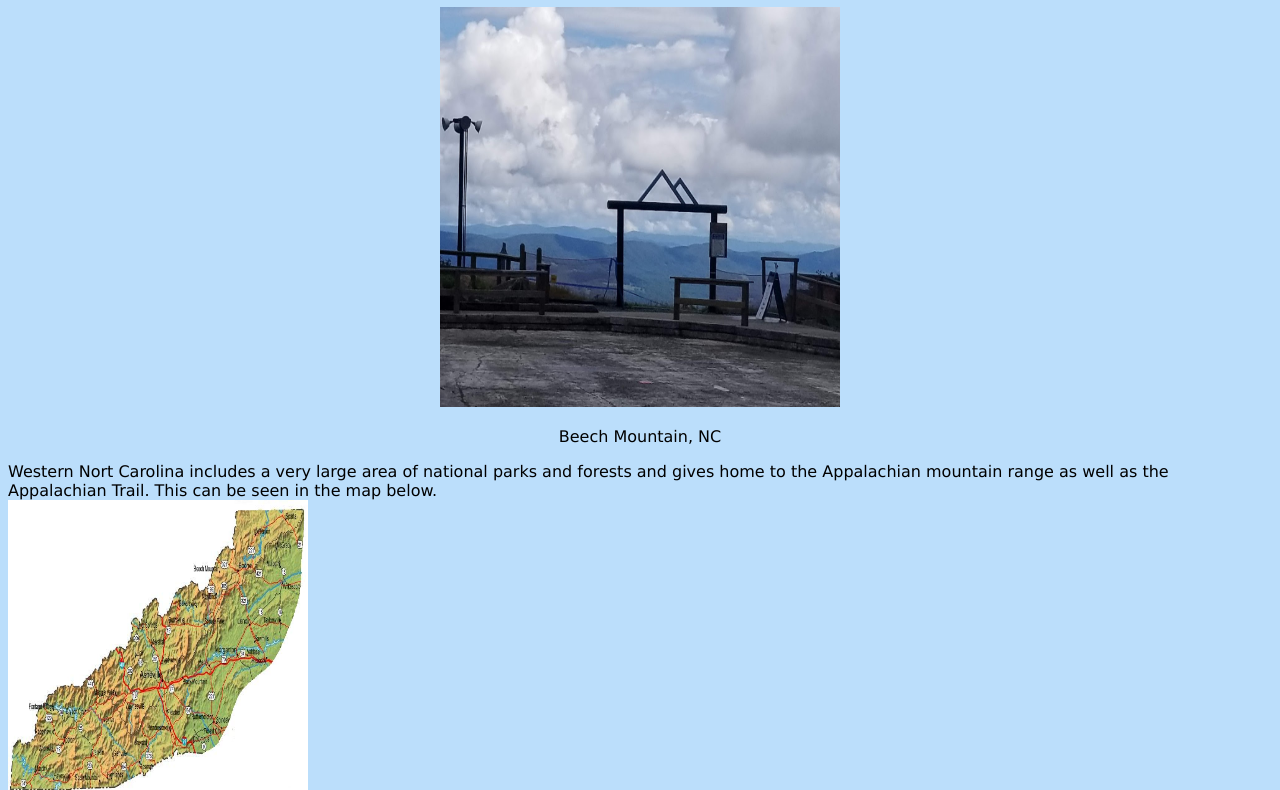
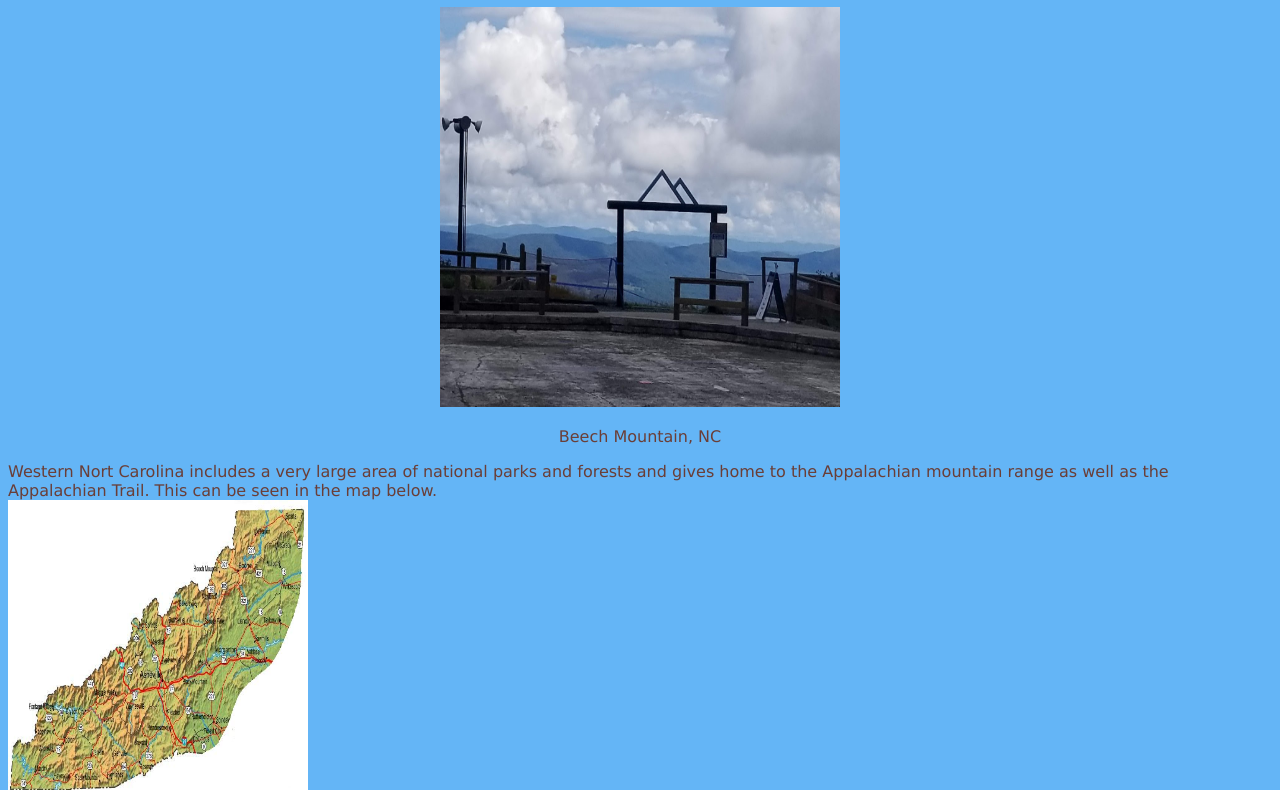
Before and after one commit to ryanjames1729/html-intro, a plain HTML site: page index.html in a window 1280 px wide. Shown: the part 73-863 px from the top of the page. Drawn offline with Linux system fonts and the light colour scheme.

Commit message:
Update index.html

```diff
--- a/index.html
+++ b/index.html
@@ -4,7 +4,7 @@
     <meta charset="utf-8">
     <title>WNC</title>
   </head>
-  <body style="background-color: #bbdefb; font-family:verdana">
+  <body style="background-color: #64b5f6; font-family:verdana; color:#6A3E37">
     <header>
       <div style="background-color: #64b5f6">
         <h1 style="text-align: center; font-family:times">Western North Carolina</h1>
```
